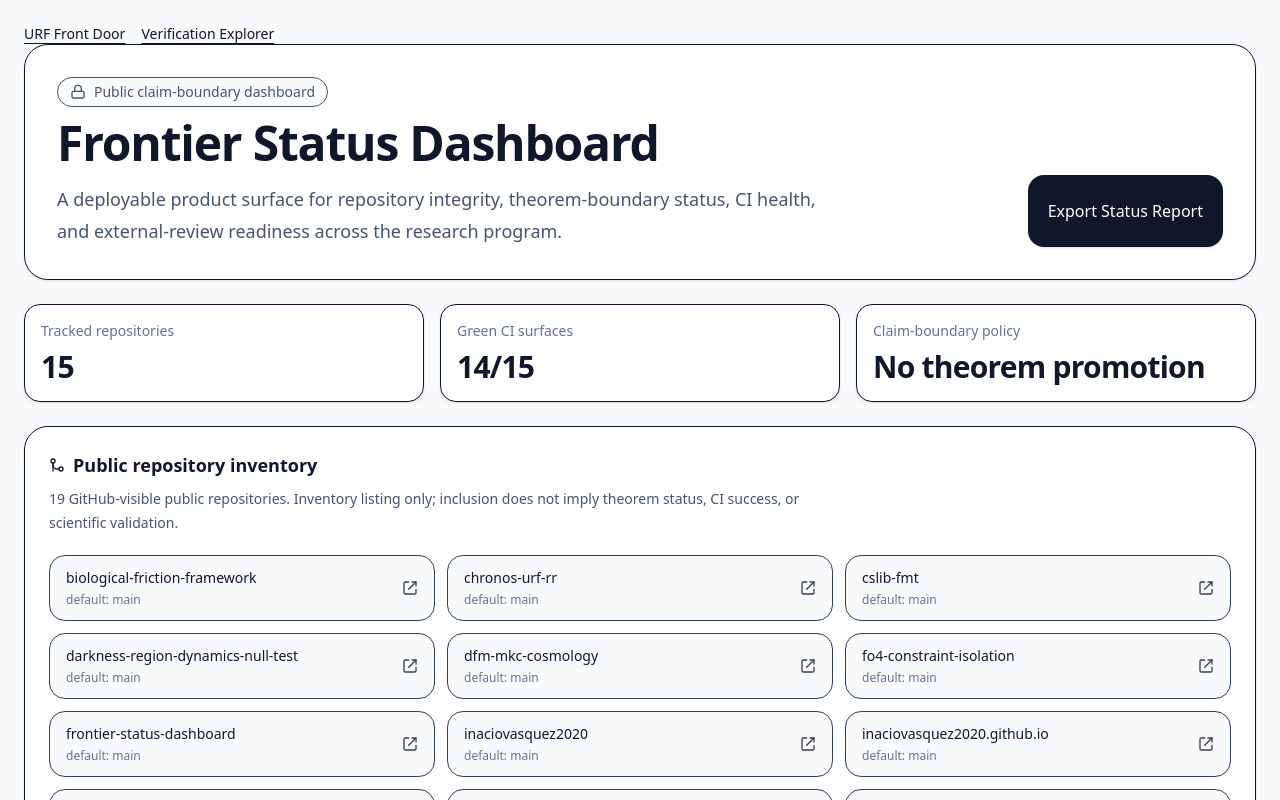
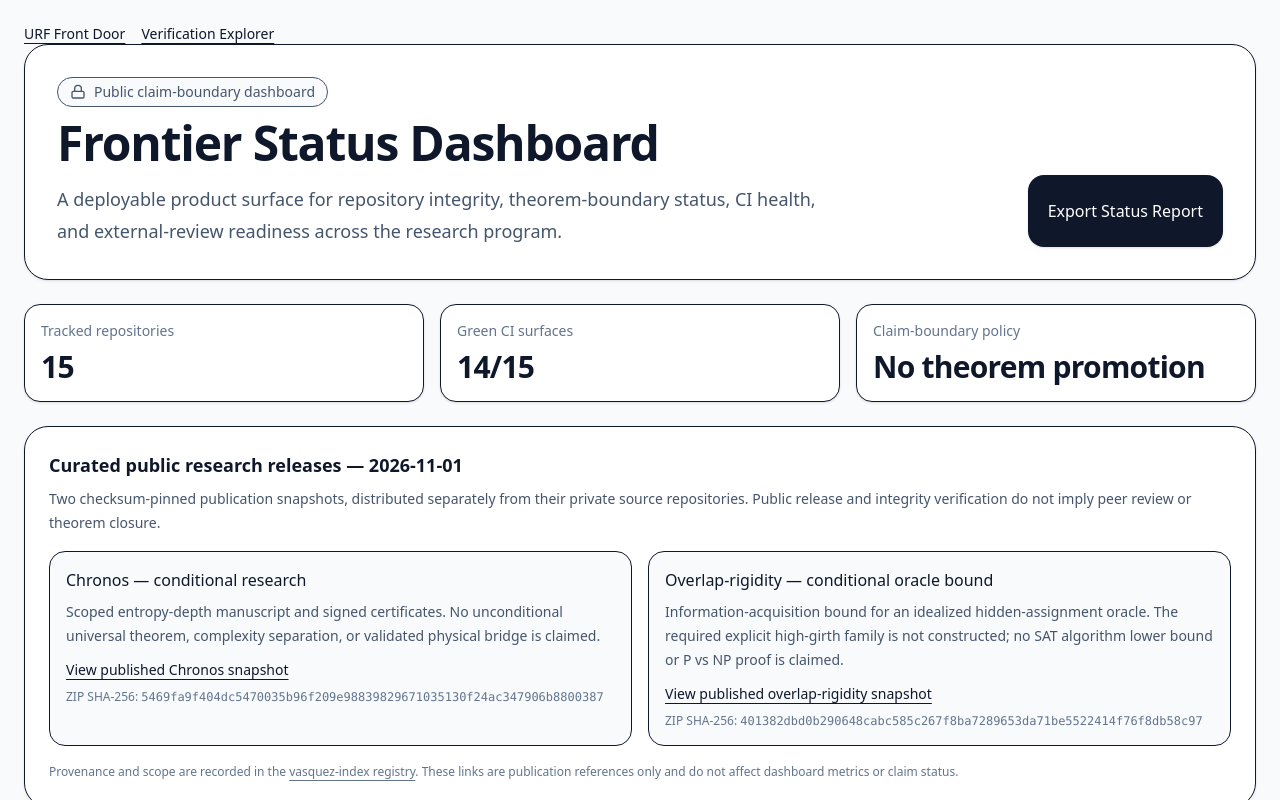
Before and after one commit to inaciovasquez2020/frontier-status-dashboard, a React (Vite) app: page / in a window 1280 px wide. Shown: the top 800 px of the page. Built offline with nearby package versions, Linux system fonts and the light colour scheme.

Commit message:
docs(dashboard): link scoped 2026-11-01 curated public research releases

```diff
--- a/src/App.tsx
+++ b/src/App.tsx
@@ -310,6 +310,55 @@ export default function FrontierStatusDashboard() {
           <Metric label="Claim-boundary policy" value="No theorem promotion" />
         </section>
 
+        <section aria-labelledby="curated-releases-heading" className="rounded-3xl border bg-white p-6 shadow-sm">
+          <h2 id="curated-releases-heading" className="text-lg font-semibold text-slate-900">
+            Curated public research releases — 2026-11-01
+          </h2>
+          <p className="mt-2 text-sm leading-6 text-slate-600">
+            Two checksum-pinned publication snapshots, distributed separately from their private source
+            repositories. Public release and integrity verification do not imply peer review or theorem closure.
+          </p>
+          <div className="mt-4 grid gap-4 md:grid-cols-2">
+            <article className="rounded-2xl border bg-slate-50 p-4">
+              <h3 className="font-medium text-slate-900">Chronos — conditional research</h3>
+              <p className="mt-2 text-sm leading-6 text-slate-600">
+                Scoped entropy-depth manuscript and signed certificates. No unconditional universal theorem,
+                complexity separation, or validated physical bridge is claimed.
+              </p>
+              <a className="mt-3 inline-block text-sm underline underline-offset-4"
+                 href="https://github.com/inaciovasquez2020/chronos-curated-release/releases/tag/snapshot-2026-11-01"
+                 target="_blank" rel="noreferrer">
+                View published Chronos snapshot
+              </a>
+              <p className="mt-2 text-xs text-slate-500">
+                ZIP SHA-256: <code className="break-all">5469fa9f404dc5470035b96f209e98839829671035130f24ac347906b8800387</code>
+              </p>
+            </article>
+            <article className="rounded-2xl border bg-slate-50 p-4">
+              <h3 className="font-medium text-slate-900">Overlap-rigidity — conditional oracle bound</h3>
+              <p className="mt-2 text-sm leading-6 text-slate-600">
+                Information-acquisition bound for an idealized hidden-assignment oracle. The required explicit
+                high-girth family is not constructed; no SAT algorithm lower bound or P vs NP proof is claimed.
+              </p>
+              <a className="mt-3 inline-block text-sm underline underline-offset-4"
+                 href="https://github.com/inaciovasquez2020/overlap-rigidity-oracle-release/releases/tag/snapshot-2026-11-01"
+                 target="_blank" rel="noreferrer">
+                View published overlap-rigidity snapshot
+              </a>
+              <p className="mt-2 text-xs text-slate-500">
+                ZIP SHA-256: <code className="break-all">401382dbd0b290648cabc585c267f8ba7289653da71be5522414f76f8db58c97</code>
+              </p>
+            </article>
+          </div>
+          <p className="mt-4 text-xs leading-5 text-slate-500">
+            Provenance and scope are recorded in the{" "}
+            <a className="underline underline-offset-4"
+               href="https://github.com/inaciovasquez2020/vasquez-index/blob/main/REGISTRY.md"
+               target="_blank" rel="noreferrer">vasquez-index registry</a>.
+            These links are publication references only and do not affect dashboard metrics or claim status.
+          </p>
+        </section>
+
         <section className="rounded-3xl border bg-white p-6 shadow-sm">
           <div className="flex flex-col gap-2 md:flex-row md:items-end md:justify-between">
             <div>
```
